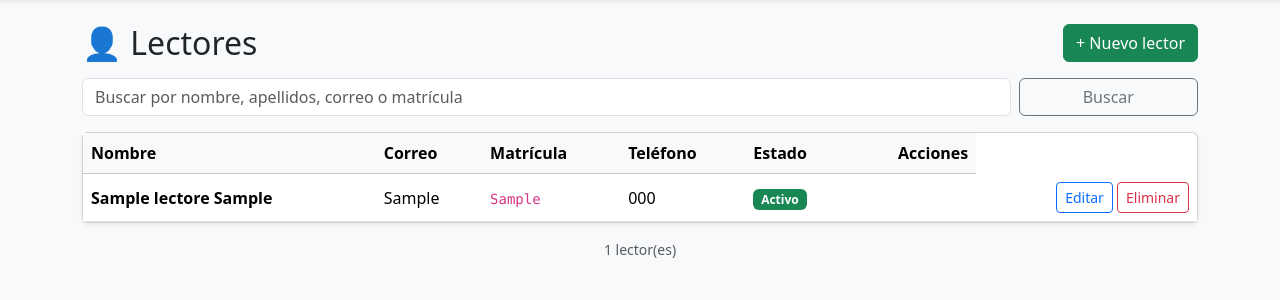
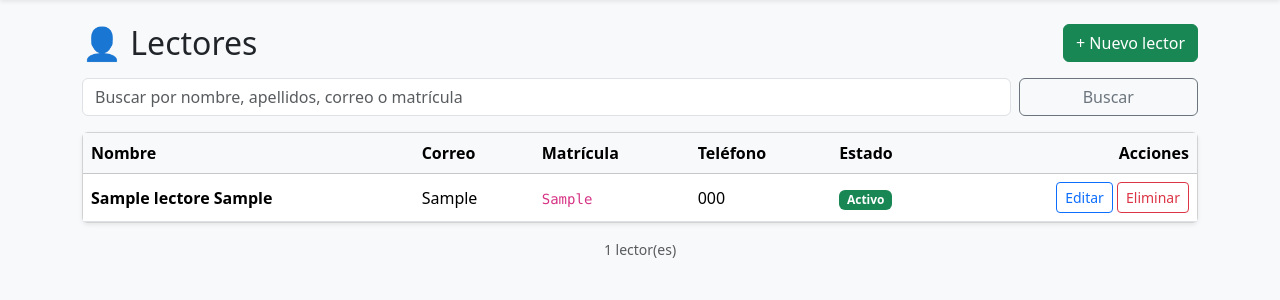
Before and after one commit to Garcia-Perez-Emiliano/CN2_Biblioteca, a Flask app: page /lectores/ in a window 1280 px wide. Shown: the part 56-356 px from the top of the page. Run offline with Flask 3, Linux system fonts and the light colour scheme; tables that the repository leaves empty hold one stand-in row (values such as "Sample post").

Commit message:
Botones lectores y titulo

```diff
--- a/app/templates/index.html
+++ b/app/templates/index.html
@@ -2,7 +2,7 @@
 {% block content %}
 <div class="p-5 mb-4 bg-white rounded-3 shadow-sm border">
     <div class="container-fluid py-3">
-        <h1 class="display-5 fw-bold text-dark">Bienvenido a BiblioTech v1.0.0</h1>
+        <h1 class="display-5 fw-bold text-dark">Bienvenido a BiblioTech v1.0.1</h1>
         <p class="col-md-8 fs-5 text-secondary">Sistema colaborativo para la administración de libros, lectores.</p>
         <hr class="my-4">
 
--- a/app/templates/lectores/index.html
+++ b/app/templates/lectores/index.html
@@ -1,45 +1,60 @@
+
 {% extends "base.html" %}
 
 {% block content %}
+
 <div class="d-flex flex-wrap justify-content-between align-items-center mb-3 gap-2">
+
     <h2 class="mb-0">👤 Lectores</h2>
 
     <a href="{{ url_for('lectores.nuevo') }}"
        class="btn btn-success">
         + Nuevo lector
     </a>
+
 </div>
 
+<!-- Buscador -->
 <form method="get" class="row g-2 mb-3">
+
     <div class="col-sm-9 col-md-10">
+
         <input type="search"
                name="q"
                value="{{ q }}"
                class="form-control"
                placeholder="Buscar por nombre, apellidos, correo o matrícula">
+
     </div>
 
     <div class="col-sm-3 col-md-2 d-grid">
+
         <button class="btn btn-outline-secondary" type="submit">
             Buscar
         </button>
+
     </div>
+
 </form>
 
+<!-- Tabla de lectores -->
 <div class="card shadow-sm">
+
     <div class="table-responsive">
 
         <table class="table table-hover align-middle mb-0">
 
             <thead class="table-light">
+
                 <tr>
                     <th>Nombre</th>
                     <th>Correo</th>
                     <th>Matrícula</th>
                     <th>Teléfono</th>
                     <th>Estado</th>
-                    <th class="text-end">Acciones</th>
+                    <th class="text-end text-nowrap">Acciones</th>
                 </tr>
+
             </thead>
 
             <tbody>
@@ -48,32 +63,38 @@
 
                 <tr>
 
+                    <!-- Nombre -->
                     <td>
                         <span class="fw-semibold">
                             {{ lector.nombre }} {{ lector.apellidos }}
                         </span>
                     </td>
 
+                    <!-- Correo -->
                     <td>
                         {{ lector.correo }}
                     </td>
 
+                    <!-- Matrícula -->
                     <td>
                         <code>{{ lector.matricula }}</code>
                     </td>
 
+                    <!-- Teléfono -->
                     <td>
                         {{ lector.telefono or '—' }}
                     </td>
 
+                    <!-- Estado -->
                     <td>
                         <span class="badge {{ 'text-bg-success' if lector.activo else 'text-bg-secondary' }}">
                             {{ 'Activo' if lector.activo else 'Inactivo' }}
                         </span>
                     </td>
 
-                    <td class="text-end">
+                    <!-- Acciones -->
                     <td class="text-end text-nowrap">
+
                         <a href="{{ url_for('lectores.editar', lector_id=lector.id) }}"
                            class="btn btn-sm btn-outline-primary">
                             Editar
@@ -88,8 +109,9 @@
                                     class="btn btn-sm btn-outline-danger">
                                 Eliminar
                             </button>
+
                         </form>
-                        </td>
+
                     </td>
 
                 </tr>
@@ -97,8 +119,8 @@
                 {% else %}
 
                 <tr>
-                    <td colspan="6"
-                        class="text-center text-muted py-4">
+
+                    <td colspan="6" class="text-center text-muted py-4">
 
                         {% if q %}
                             No se encontraron lectores para «{{ q }}».
@@ -107,6 +129,7 @@
                         {% endif %}
 
                     </td>
+
                 </tr>
 
                 {% endfor %}
@@ -116,8 +139,10 @@
         </table>
 
     </div>
+
 </div>
 
+<!-- Total de lectores -->
 <p class="text-muted small text-center mt-3">
     {{ paginacion.total }} lector(es)
 </p>
```
Lines whose indentation alone changed are shown as unchanged.
